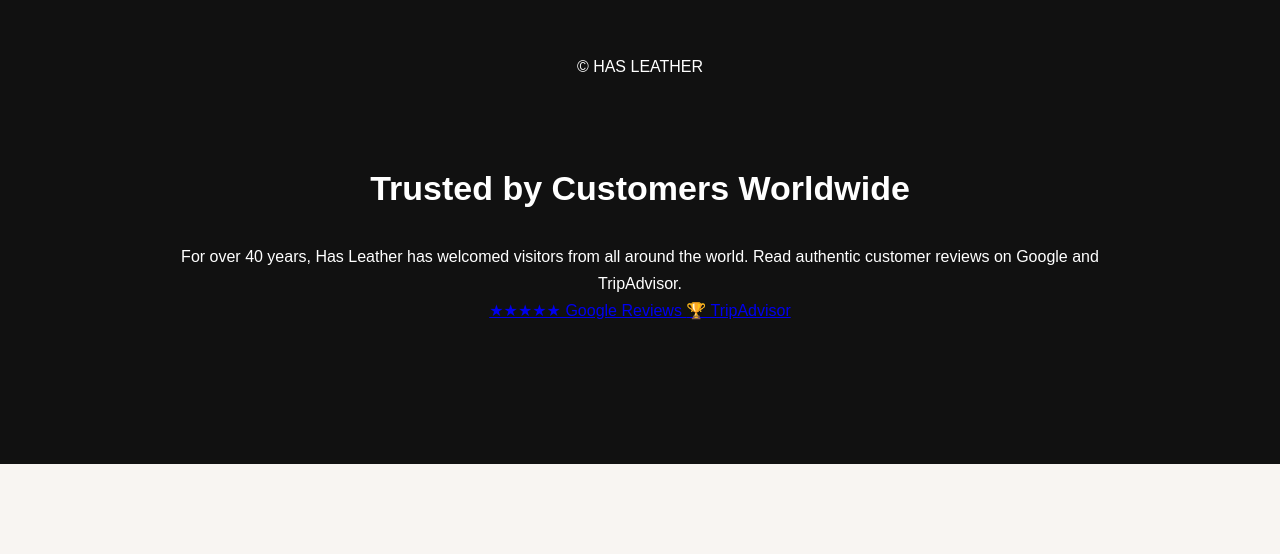
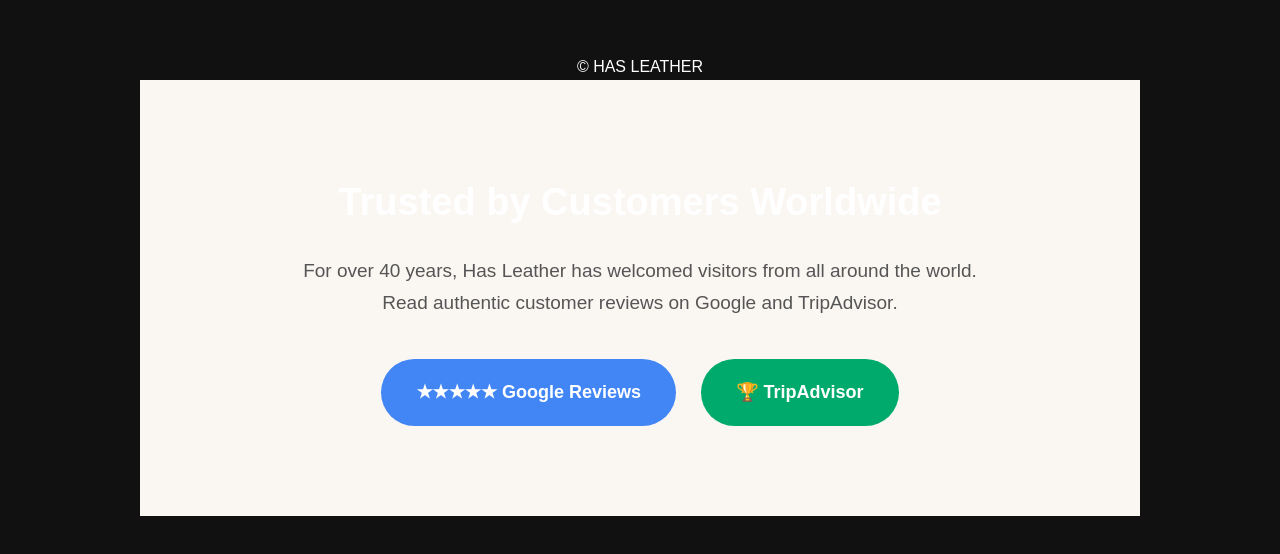
Before and after one commit to caneken35/hasleathershop, a plain HTML site: page index.html in a window 1280 px wide. Shown: the part 11004-11558 px from the top of the page. Before the commit the page ends 11468 px from the top, so only its background shows below. Drawn offline with Linux system fonts and the light colour scheme.

Commit message:
Update style.css

```diff
--- a/style.css
+++ b/style.css
@@ -304,3 +304,56 @@
     font-size:20px;
     margin:15px 0;
 }
+/* TRUST SECTION */
+
+.trust{
+    background:#faf7f3;
+    padding:90px 20px;
+    text-align:center;
+}
+
+.trust h2{
+    font-size:38px;
+    margin-bottom:20px;
+}
+
+.trust-text{
+    max-width:700px;
+    margin:auto;
+    font-size:19px;
+    color:#555;
+    margin-bottom:40px;
+}
+
+.trust-buttons{
+    display:flex;
+    justify-content:center;
+    gap:25px;
+    flex-wrap:wrap;
+}
+
+.trust-btn{
+    padding:18px 35px;
+    border-radius:50px;
+    text-decoration:none;
+    color:#fff;
+    font-size:18px;
+    font-weight:bold;
+    transition:.3s;
+}
+
+.google{
+    background:#4285F4;
+}
+
+.google:hover{
+    background:#2b6ad6;
+}
+
+.trip{
+    background:#00AA6C;
+}
+
+.trip:hover{
+    background:#008c59;
+}
```
